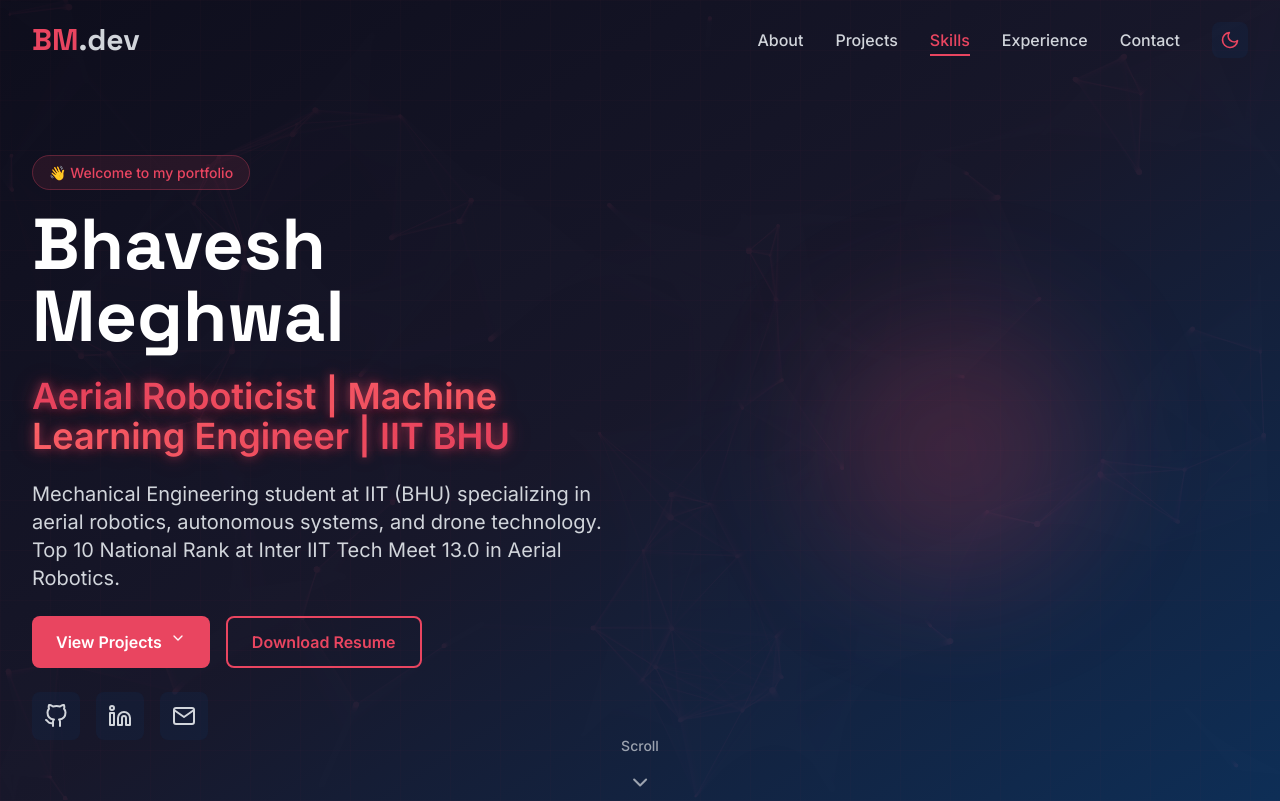
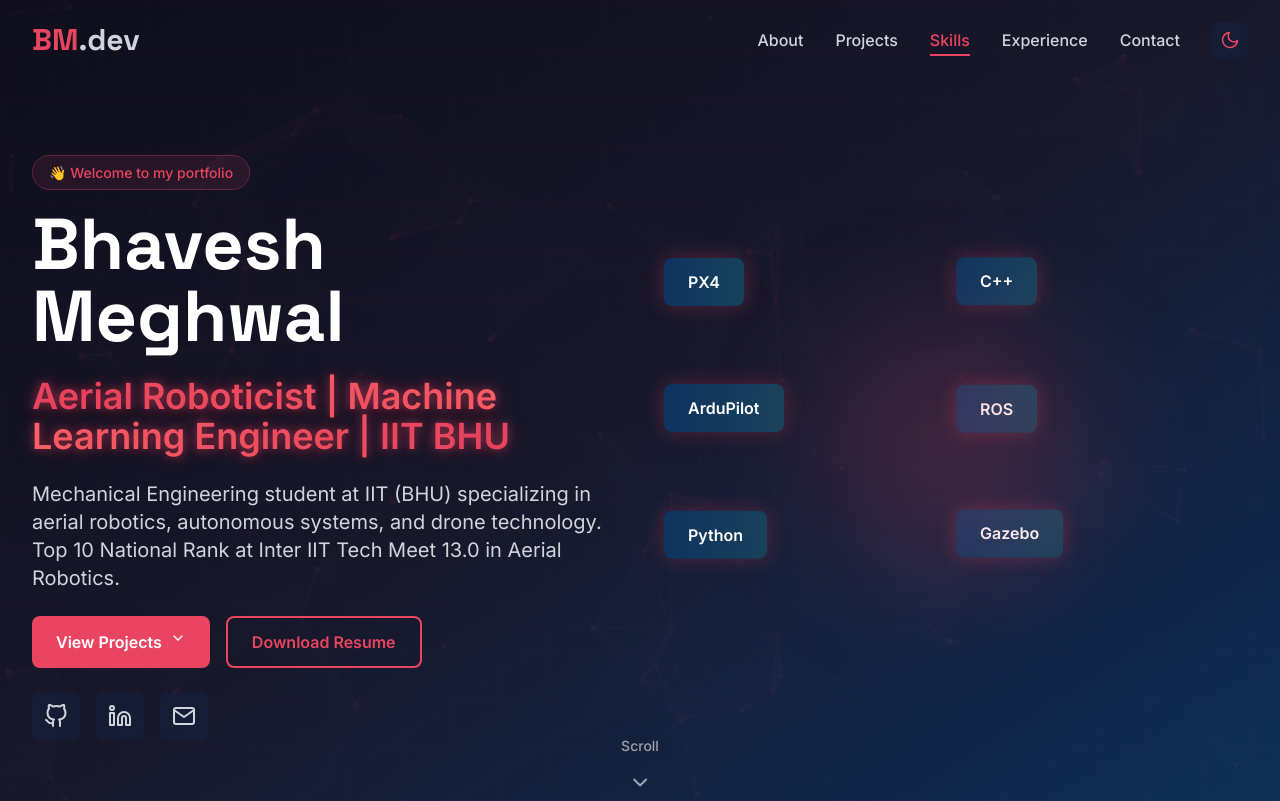
Before and after one commit to Bhaveshmeghwal21/Bhaveshmeghwal21.github.io, a Next.js app: page / in a window 1280 px wide. Shown: the top 801 px of the page. Built offline with nearby package versions, Linux system fonts and the light colour scheme.

Commit message:
Fix Next.js config for GitHub Pages deployment

```diff
--- a/next.config.js
+++ b/next.config.js
@@ -1,8 +1,6 @@
 /** @type {import('next').NextConfig} */
 const nextConfig = {
   output: 'export',
-  basePath: process.env.NODE_ENV === 'production' ? '/Bhaveshmeghwal21.github.io' : '',
-  assetPrefix: process.env.NODE_ENV === 'production' ? '/Bhaveshmeghwal21.github.io/' : '',
   images: {
     unoptimized: true, // Required for static export
   },
--- a/src/components/Hero.tsx
+++ b/src/components/Hero.tsx
@@ -183,9 +183,19 @@ const Hero = () => {
                 <motion.div
                   key={tech}
                   initial={{ opacity: 0, scale: 0 }}
-                  animate={{ opacity: 1, scale: 1 }}
-                  transition={{ delay: 1 + index * 0.1 }}
-                  {...floatingAnimation}
+                  animate={{
+                    opacity: 1,
+                    scale: 1,
+                    y: [0, -20, 0],
+                  }}
+                  transition={{
+                    delay: 1 + index * 0.1,
+                    y: {
+                      duration: 6,
+                      repeat: Infinity,
+                      ease: "easeInOut"
+                    }
+                  }}
                   style={{
                     position: 'absolute',
                     top: `${(index % 3) * 33}%`,
```
